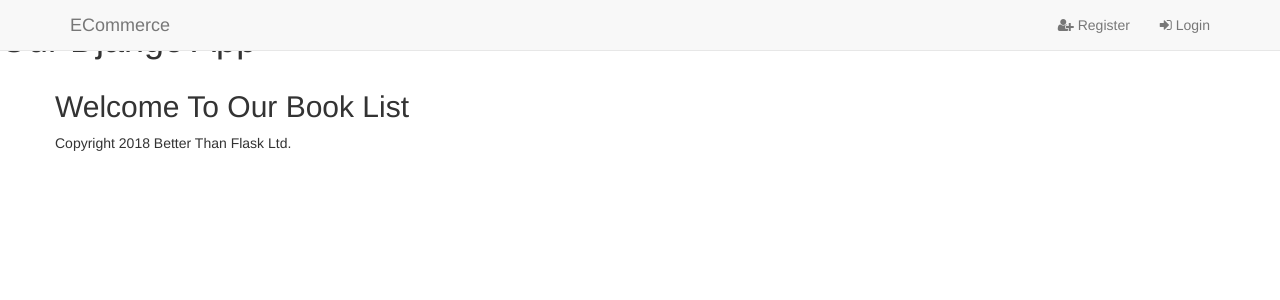
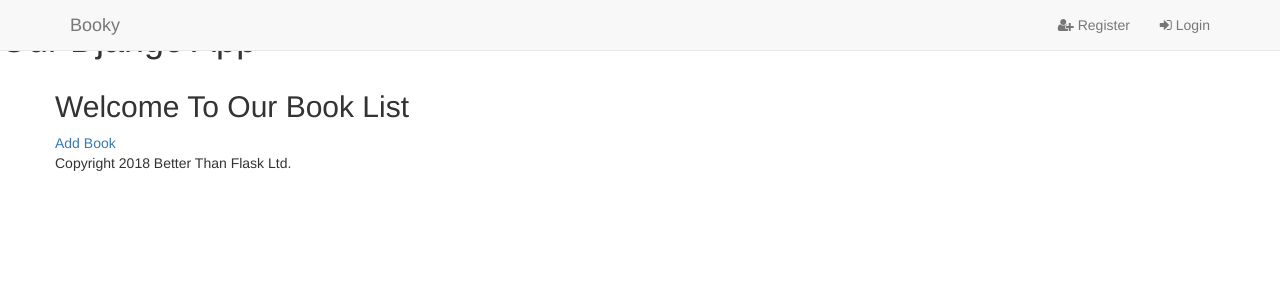
Before and after one commit to sweetmentor/Django-Book, a Django app: page / in a window 1280 px wide. Shown: the top 300 px of the page. Run offline with Django 3.2, Linux system fonts and the light colour scheme; data that the repository does not hold is empty; some libraries are stand-ins or nearby versions.

Commit message:
add a book form

```diff
--- a/book_project/urls.py
+++ b/book_project/urls.py
@@ -15,8 +15,9 @@
 """
 from django.conf.urls import url, include
 from django.contrib import admin
-from books.views import get_index
+from books.views import get_index, add_book
 from accounts import urls as accounts_urls
+from books import urls as books_urls
 from django.views.static import serve
 from django.conf import settings
 
@@ -25,6 +26,7 @@
     url(r'^admin/', admin.site.urls),
     url(r'^$', get_index),
     url(r'^accounts/', include(accounts_urls)),
+    url(r'^books/', include(books_urls)),
     url(r'^media/(?P<path>.*)$', serve, {'document_root': settings.MEDIA_ROOT}),
 
 ]
--- a/books/models.py
+++ b/books/models.py
@@ -7,7 +7,7 @@
     name = models.CharField(max_length=254, blank=False)
     description = models.TextField(blank=False)
     author = models.CharField(max_length=254, blank=False)
-    ISBN = models.TextField(blank=False)
+    ISBN = models.CharField(max_length=254, blank=False)
     date = models.DateField(null=False)
     image = models.ImageField(upload_to='images',default='images/default-image.jpg')
 
--- a/books/templates/books/base.html
+++ b/books/templates/books/base.html
@@ -24,7 +24,7 @@
                     <span class="icon-bar"></span>
                     <span class="icon-bar"></span>
                 </button>
-        <a class="navbar-brand" href="/">ECommerce</a>
+        <a class="navbar-brand" href="/">Booky</a>
       </div>
 
       <div id="navbar" class="navbar-collapse collapse">
--- a/books/templates/books/index.html
+++ b/books/templates/books/index.html
@@ -7,13 +7,14 @@
 
 <ul>
    {% for book in books %}
-       <li>{{ book.name }}</li>
+       <h2>{{ book.name }}</h2>
        <li>{{ book.author }}</li>
        <li>{{ book.ISBN }}</li>
        <li>{{ book.date }}</li>
-        <img src='{{ MEDIA_URL}}{{book.image}}'>
+        <img src='{{ MEDIA_URL}}{{book.image}}' width='200px'>
         {% endfor %}
 </ul>
 
+<a href='{% url 'add_book' %}'>Add Book</a>
 
 {% endblock content %}
--- /dev/null
+++ b/books/urls.py
@@ -0,0 +1,8 @@
+from django.conf.urls import url
+from .views import add_book
+
+
+
+urlpatterns = [
+     url(r'^add/', add_book ,name="add_book")
+     ]
--- a/books/views.py
+++ b/books/views.py
@@ -1,8 +1,20 @@
-from django.shortcuts import render
+from django.shortcuts import render, redirect
 from .models import Book
+from .forms import AddBookForm
+from django.http import HttpResponse
 
 # Create your views here.
 
 def get_index(request):
     books_items = Book.objects.all()
     return render(request, "books/index.html", {'books': books_items})
+
+def add_book(request):
+    if request.method=="POST":
+      form=AddBookForm(request.POST, request.FILES)
+      if form.is_valid():
+        form.save()
+      return redirect("/")
+    else:
+        form = AddBookForm()
+    return render(request, 'books/add_book.html', {'form': form})
```
Also changed, not shown: books/forms.py (added, +8 -0 lines), books/templates/books/add_book.html (+6 -9 lines), media/images/cat.jpg (added), media/images/django.png (added), media/images/js.jpg (added).
